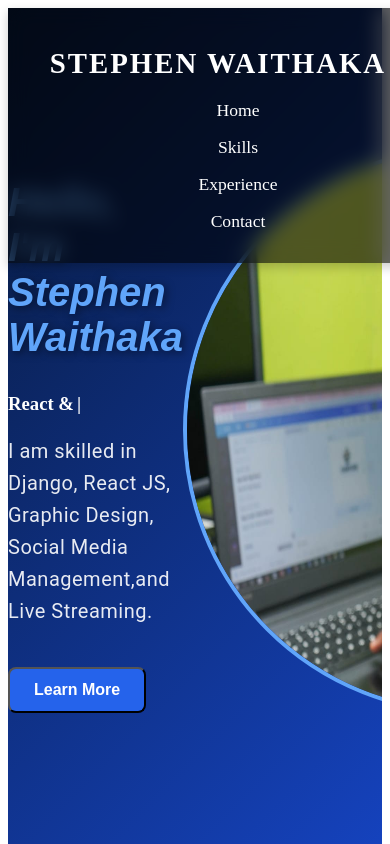
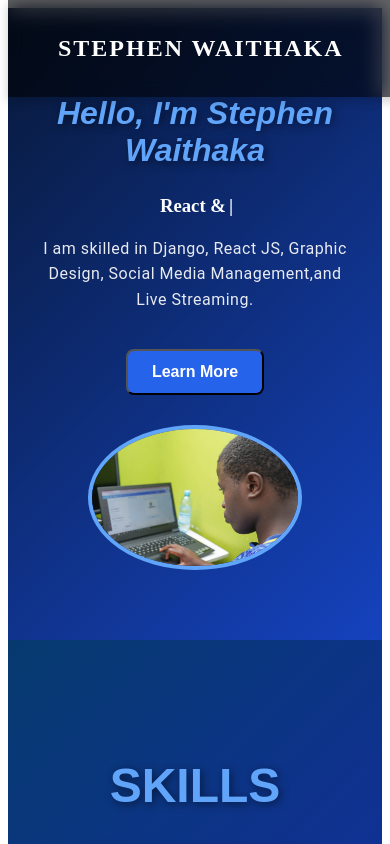
Before and after one commit to Steve8119/pf, a React (Vite) app: page / in a window 390 px wide. Shown: the top 844 px of the page. Built offline with nearby package versions, Linux system fonts and the light colour scheme.

Commit message:
Updated project files

```diff
--- a/src/components/Home.css
+++ b/src/components/Home.css
@@ -88,7 +88,6 @@
     transform: scale(1.05);
 }
 
-
 /* Additional Info Section */
 .extra-info {
     margin-top: 20px;
@@ -114,3 +113,43 @@
     text-shadow: 2px 2px 8px rgba(0, 0, 0, 0.5);
     margin-top: 10px;
 }
+
+/* Responsive Design */
+@media (max-width: 768px) {
+    .home-container {
+        flex-direction: column;
+        height: auto;
+        padding: 50px 20px;
+        text-align: center;
+    }
+
+    .content-container {
+        flex-direction: column;
+        align-items: center;
+    }
+
+    .about-me {
+        text-align: center;
+        padding: 10px;
+    }
+
+    .about-me h2 {
+        font-size: 2rem;
+    }
+
+    .about-me p {
+        font-size: 1rem;
+    }
+
+    /* Reduce profile image size on mobile */
+    .profile-container {
+        margin: 20px 0;
+        justify-content: center;
+    }
+
+    .profile-container img {
+        width: 80%;
+        max-width: 250px;
+        height: auto;
+    }
+}
--- a/src/components/Home.jsx
+++ b/src/components/Home.jsx
@@ -1,3 +1,4 @@
+// src/components/Home.jsx
 import React, { useState } from "react";
 import { motion } from "framer-motion";
 import { Typewriter } from "react-simple-typewriter";
@@ -16,14 +17,7 @@ export default function Home() {
       exit={{ opacity: 0, x: 50 }}
       transition={{ duration: 1 }}
     >
-      <motion.div
-        className="gradient-bg"
-        animate={{ backgroundPosition: ["0% 50%", "100% 50%", "0% 50%"] }}
-        transition={{ duration: 10, repeat: Infinity, ease: "linear" }}
-      />
-
       <div className="content-container">
-        {/* Left - About Me */}
         <motion.div
           className="about-me"
           initial={{ opacity: 0, y: -20 }}
@@ -46,7 +40,6 @@ export default function Home() {
             I am skilled in <span>Django, React JS, Graphic Design, Social Media Management,</span>
             and <span>Live Streaming</span>.
           </p>
-
           <motion.button
             className="btn"
             whileHover={{ scale: 1.1 }}
@@ -79,7 +72,7 @@ export default function Home() {
           animate={{ scale: 1 }}
           transition={{ duration: 1.2, delay: 0.5 }}
         >
-          <img src={profileImage} alt="Profile" />
+          <img src={profileImage} alt="Profile" className="responsive-img" />
         </motion.div>
       </div>
     </motion.section>
--- a/src/components/Navbar.css
+++ b/src/components/Navbar.css
@@ -1,44 +1,41 @@
 /* src/components/Navbar.css */
 
 .navbar {
-    background: rgba(0, 0, 0, 0.6); /* Semi-transparent black */
-    backdrop-filter: blur(10px); /* Glass effect */
+    background: rgba(0, 0, 0, 0.6); /* Glass effect */
+    backdrop-filter: blur(10px);
     position: fixed;
+    top: 0;
     width: 100%;
     padding: 15px 50px;
     z-index: 100;
     display: flex;
-    justify-content: center; /* Center everything */
+    justify-content: space-between;
     align-items: center;
     box-shadow: 0 4px 10px rgba(0, 0, 0, 0.2);
     transition: all 0.3s ease-in-out;
 }
 
-/* Logo remains on the left */
+/* Logo */
 .navbar h1 {
-    font-size: 1.8rem;
+    font-size: 1.5rem;
     font-weight: bold;
     color: white;
     text-transform: uppercase;
     letter-spacing: 2px;
-    position: absolute;
-    left: 50px;
 }
 
-/* Center the navigation links */
-.navbar ul {
+/* Navigation Links */
+.nav-links {
     display: flex;
     gap: 2rem;
     list-style: none;
-    justify-content: center;
-    align-items: center;
 }
 
-.navbar ul li {
+.nav-links li {
     position: relative;
 }
 
-.navbar ul li a {
+.nav-links li a {
     color: white;
     text-decoration: none;
     font-size: 1.1rem;
@@ -48,7 +45,7 @@
 }
 
 /* Underline effect on hover */
-.navbar ul li a::after {
+.nav-links li a::after {
     content: "";
     display: block;
     height: 2px;
@@ -61,32 +58,42 @@
     transform: translateX(-50%);
 }
 
-.navbar ul li a:hover {
+.nav-links li a:hover {
     color: #60a5fa;
 }
 
-.navbar ul li a:hover::after {
+.nav-links li a:hover::after {
     width: 100%;
+}
+
+/* Hamburger Menu */
+.menu-icon {
+    display: none;
+    font-size: 1.8rem;
+    color: white;
+    cursor: pointer;
 }
 
 /* Responsive Design */
 @media (max-width: 768px) {
-    .navbar {
+    .menu-icon {
+        display: block;
+    }
+
+    .nav-links {
+        position: absolute;
+        top: 60px;
+        right: 0;
+        background: rgba(0, 0, 0, 0.8);
+        width: 100%;
         flex-direction: column;
         align-items: center;
-        padding: 15px;
+        gap: 1rem;
+        padding: 10px 0;
+        display: none;
     }
 
-    .navbar h1 {
-        position: relative;
-        left: 0;
-        margin-bottom: 10px;
-        text-align: center;
-    }
-
-    .navbar ul {
-        flex-direction: column;
-        gap: 1rem;
-        margin-top: 10px;
+    .nav-links.open {
+        display: flex;
     }
 }
--- a/src/components/Navbar.jsx
+++ b/src/components/Navbar.jsx
@@ -1,15 +1,26 @@
 // src/components/Navbar.jsx
-import React from "react";
+import React, { useState } from "react";
 import "./Navbar.css"; // Import custom CSS
 
 export default function Navbar() {
+  const [isOpen, setIsOpen] = useState(false); // State for toggling menu
+
   return (
     <nav className="navbar">
       <h1>STEPHEN WAITHAKA</h1>
-      <ul>
+
+      {/* Hamburger Menu Icon */}
+      <div className="menu-icon" onClick={() => setIsOpen(!isOpen)}>
+        ☰
+      </div>
+
+      {/* Navigation Links */}
+      <ul className={isOpen ? "nav-links open" : "nav-links"}>
         {["Home", "Skills", "Experience", "Contact"].map((item) => (
           <li key={item}>
-            <a href={`#${item.toLowerCase()}`}>{item}</a>
+            <a href={`#${item.toLowerCase()}`} onClick={() => setIsOpen(false)}>
+              {item}
+            </a>
           </li>
         ))}
       </ul>
```
